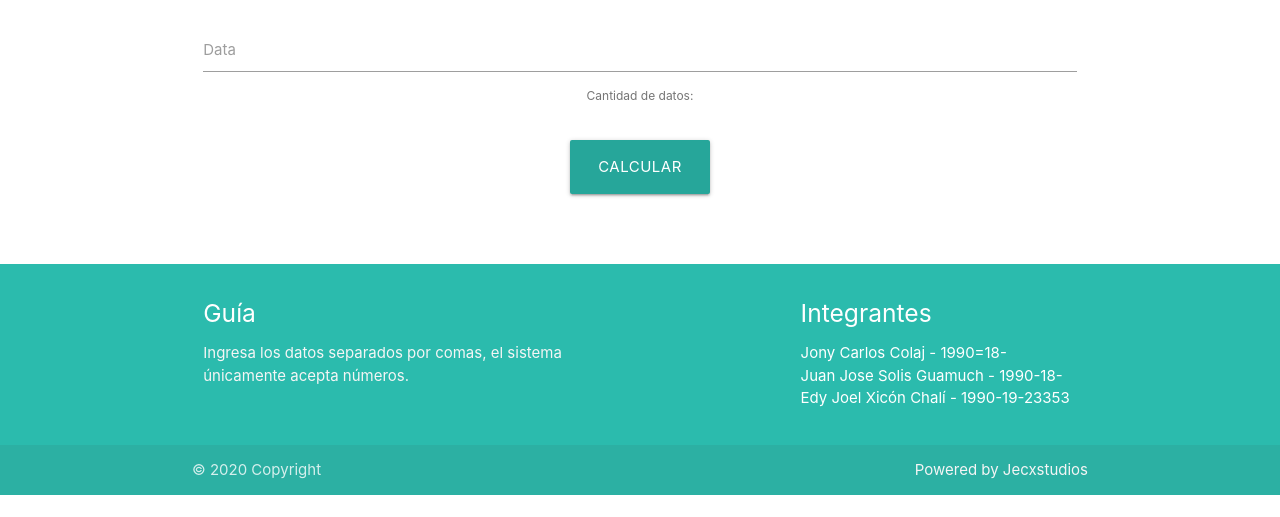
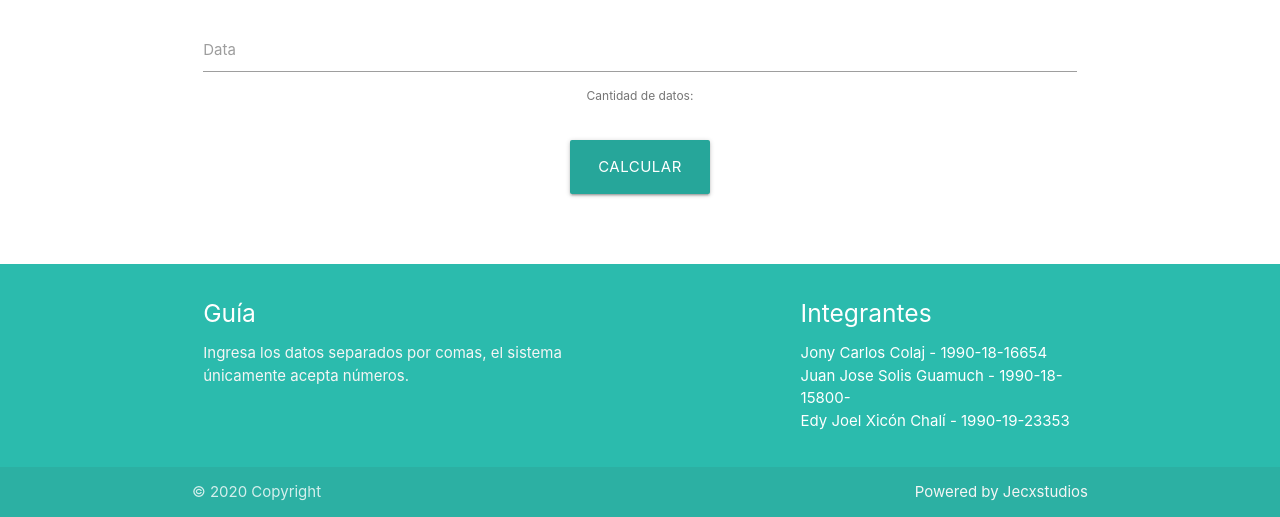
Before and after one commit to edyjoel/ejercicio-estadistica, a plain HTML site: page index.html in a window 1280 px wide. Shown: the part 308-825 px from the top of the page. Before the commit the page ends 803 px from the top, so only its background shows below. Drawn offline with nearby package versions, Linux system fonts and the light colour scheme.

Commit message:
Update footer

```diff
--- a/index.html
+++ b/index.html
@@ -106,8 +106,8 @@
         <div class="col l4 offset-l2 s12">
           <h5 class="white-text">Integrantes</h5>
           <ul>
-            <li>Jony Carlos Colaj - 1990=18-</li>
-            <li>Juan Jose Solis Guamuch - 1990-18-</li>
+            <li>Jony Carlos Colaj - 1990-18-16654</li>
+            <li>Juan Jose Solis Guamuch - 1990-18-15800-</li>
             <li>Edy Joel Xicón Chalí - 1990-19-23353</li>
           </ul>
         </div>
```
